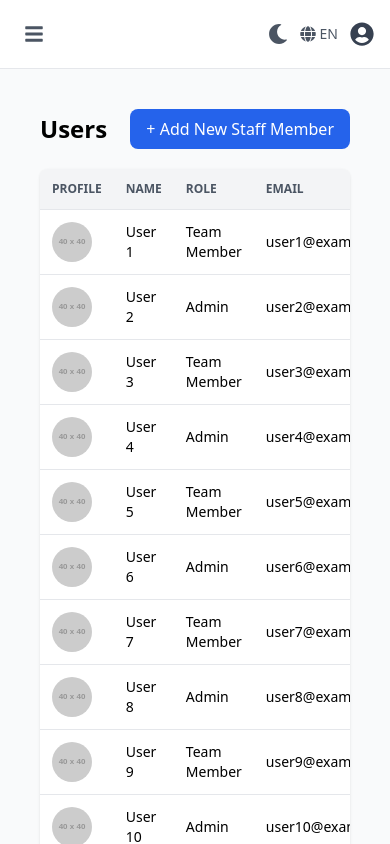
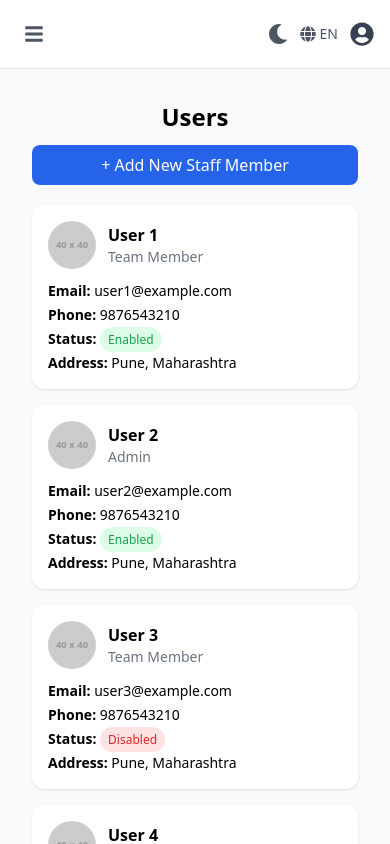
Before and after one commit to pratikshatupe/lead-management, a React app: page /staff in a window 390 px wide. Built offline with nearby package versions, Linux system fonts and the light colour scheme; the HTML template or start-up script is replaced by a standard one.

Commit message:
update in staff file

```diff
--- a/src/component/pages/userManagement/StaffMembers.jsx
+++ b/src/component/pages/userManagement/StaffMembers.jsx
@@ -40,7 +40,6 @@ function StaffMembers() {
     });
   };
 
-  // 📌 Image Upload Handler
   const handleImageUpload = (e) => {
     const file = e.target.files[0];
     if (file) {
@@ -56,6 +55,8 @@ function StaffMembers() {
     const newStaff = {
       id: staffList.length + 1,
       ...formData,
+      profileImage:
+        formData.profileImage || "https://via.placeholder.com/40",
     };
 
     setStaffList([...staffList, newStaff]);
@@ -74,20 +75,20 @@ function StaffMembers() {
   };
 
   return (
-    <div className="p-6">
+    <div className="p-4 sm:p-6">
       {/* Header */}
-      <div className="flex justify-between items-center mb-5">
+      <div className="flex flex-col sm:flex-row justify-between items-center mb-5 gap-3">
         <h2 className="text-2xl font-semibold">Users</h2>
         <button
           onClick={() => setShowDrawer(true)}
-          className="bg-blue-600 text-white px-4 py-2 rounded-lg hover:bg-blue-700"
+          className="bg-blue-600 text-white px-4 py-2 rounded-lg hover:bg-blue-700 w-full sm:w-auto"
         >
           + Add New Staff Member
         </button>
       </div>
 
-      {/* Table */}
-      <div className="overflow-x-auto bg-white shadow rounded-lg">
+      {/* Desktop Table */}
+      <div className="hidden md:block overflow-x-auto bg-white shadow rounded-lg">
         <table className="w-full text-sm text-left">
           <thead className="bg-gray-100 text-gray-600 uppercase text-xs">
             <tr>
@@ -100,14 +101,13 @@ function StaffMembers() {
               <th className="p-3">Address</th>
             </tr>
           </thead>
-
           <tbody>
             {staffList.map((staff) => (
               <tr key={staff.id} className="border-t">
                 <td className="p-3">
                   <img
                     src={staff.profileImage}
-                    alt="profile"
+                    alt=""
                     className="w-10 h-10 rounded-full object-cover"
                   />
                 </td>
@@ -133,7 +133,47 @@ function StaffMembers() {
         </table>
       </div>
 
-      {/* Drawer */}
+      {/* Mobile Cards */}
+      <div className="md:hidden space-y-4">
+        {staffList.map((staff) => (
+          <div
+            key={staff.id}
+            className="bg-white shadow rounded-xl p-4"
+          >
+            <div className="flex items-center gap-3 mb-3">
+              <img
+                src={staff.profileImage}
+                alt=""
+                className="w-12 h-12 rounded-full object-cover"
+              />
+              <div>
+                <h3 className="font-semibold">{staff.name}</h3>
+                <p className="text-sm text-gray-500">{staff.role}</p>
+              </div>
+            </div>
+
+            <div className="text-sm space-y-1">
+              <p><strong>Email:</strong> {staff.email}</p>
+              <p><strong>Phone:</strong> {staff.phone}</p>
+              <p>
+                <strong>Status:</strong>{" "}
+                <span
+                  className={`px-2 py-1 text-xs rounded-full ${
+                    staff.status === "Enabled"
+                      ? "bg-green-100 text-green-600"
+                      : "bg-red-100 text-red-600"
+                  }`}
+                >
+                  {staff.status}
+                </span>
+              </p>
+              <p><strong>Address:</strong> {staff.address}</p>
+            </div>
+          </div>
+        ))}
+      </div>
+
+      {/* Drawer (same as before — no change) */}
       {showDrawer && (
         <div className="fixed inset-0 bg-black bg-opacity-40 flex justify-end">
           <div className="w-full sm:w-[400px] bg-white h-full p-6 overflow-y-auto">
@@ -141,7 +181,6 @@ function StaffMembers() {
               Add New Staff Member
             </h3>
 
-            {/* Image Upload */}
             <div className="mb-4">
               <label className="block mb-2 text-sm font-medium">
                 Profile Image
@@ -150,7 +189,7 @@ function StaffMembers() {
               {formData.profileImage && (
                 <img
                   src={formData.profileImage}
-                  alt="preview"
+                  alt=""
                   className="w-20 h-20 rounded-full mb-3 object-cover"
                 />
               )}
```
